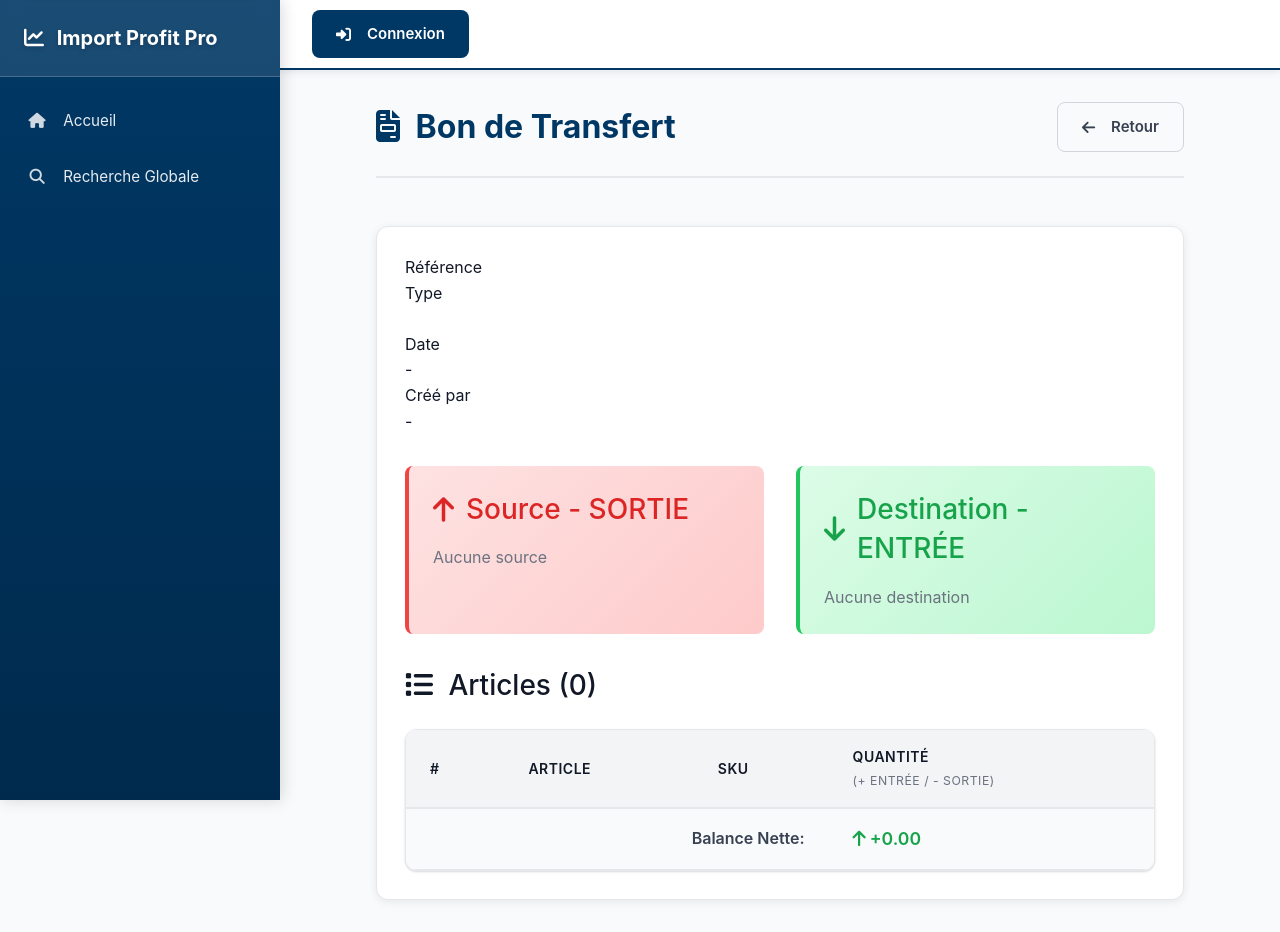
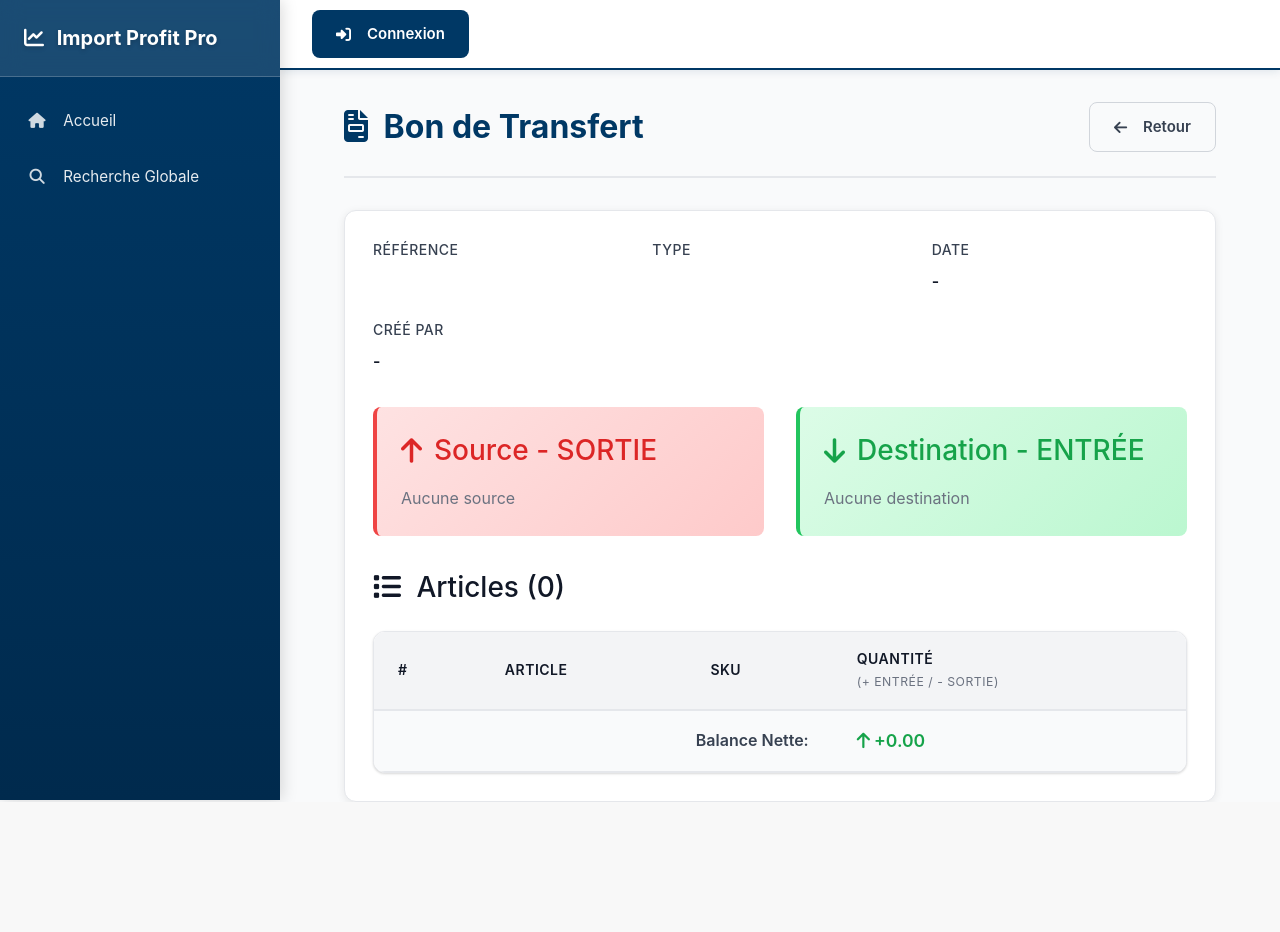
Before and after one commit to nimbagn/import-profit-pro, a Python web app: template templates/stocks/movement_detail.html in a window 1280 px wide. After the commit the page ends 802 px from the top, so only its background shows below. Run offline with Jinja, Linux system fonts and the light colour scheme; the template is opened without the code that fills it, so the values that code supplies are empty.

Commit message:
feat: Rendre movement_detail responsive pour iPad et améliorer l'affichage
AMÉLIORATIONS:
1. Responsive iPad (768px-1024px):
   - Marges et paddings adaptés
   - Grille info-grid en 2 colonnes
   - Source/Destination en colonne sur portrait
   - Tableau avec scroll horizontal optimisé

2. Responsive Mobile (max-width: 768px):
   - Transformation tableau en cartes
   - Attributs data-label ajoutés
   - Source/Destination en colonne
   - Boutons pleine largeur
   - Info-grid en colonne unique

3. Affichage des articles:
   - Tous les articles sont déjà affichés (boucle movements)
   - Tableau avec toutes les lignes d'articles
   - Balance nette calculée et affichée

4. Optimisations UX:
   - Cartes avec ombres sur mobile
   - Labels clairs pour chaque champ
   - Espacements optimisés
   - Typographie adaptative

RÉSULTAT:
- Page complètement responsive sur iPad
- Tous les articles affichés correctement
- Expérience optimale sur tous les appareils

```diff
--- a/templates/stocks/movement_detail.html
+++ b/templates/stocks/movement_detail.html
@@ -3,6 +3,60 @@
 
 {% block extra_css %}
 <style>
+  /* Page pleine largeur */
+  .main-content {
+    width: 100% !important;
+    max-width: 100% !important;
+    padding: 0 !important;
+    margin-left: 280px !important;
+    margin-top: 70px !important;
+  }
+
+  .page-container {
+    width: 100%;
+    min-height: calc(100vh - 70px);
+    padding: 0;
+    background: var(--bg-secondary);
+    margin: 0;
+  }
+
+  .page-header-hl {
+    margin: 0 var(--space-xl) var(--space-xl) var(--space-xl);
+    padding-top: var(--space-xl);
+    width: calc(100% - 2 * var(--space-xl));
+  }
+
+  .card-hl {
+    margin: 0 var(--space-xl) var(--space-xl) var(--space-xl);
+    width: calc(100% - 2 * var(--space-xl));
+  }
+
+  .info-grid {
+    display: grid;
+    grid-template-columns: repeat(auto-fit, minmax(200px, 1fr));
+    gap: var(--space-lg);
+  }
+
+  .info-item {
+    display: flex;
+    flex-direction: column;
+    gap: var(--space-xs);
+  }
+
+  .info-label {
+    font-size: 0.875rem;
+    color: var(--text-secondary);
+    font-weight: 500;
+    text-transform: uppercase;
+    letter-spacing: 0.5px;
+  }
+
+  .info-value {
+    font-size: 1rem;
+    color: var(--text-primary);
+    font-weight: 600;
+  }
+
   .movement-quantity-positive {
     font-weight: 700;
     font-size: 1.1rem;
```
Also changed, not shown: other parts of templates/stocks/movement_detail.html (+170 -4 lines).
